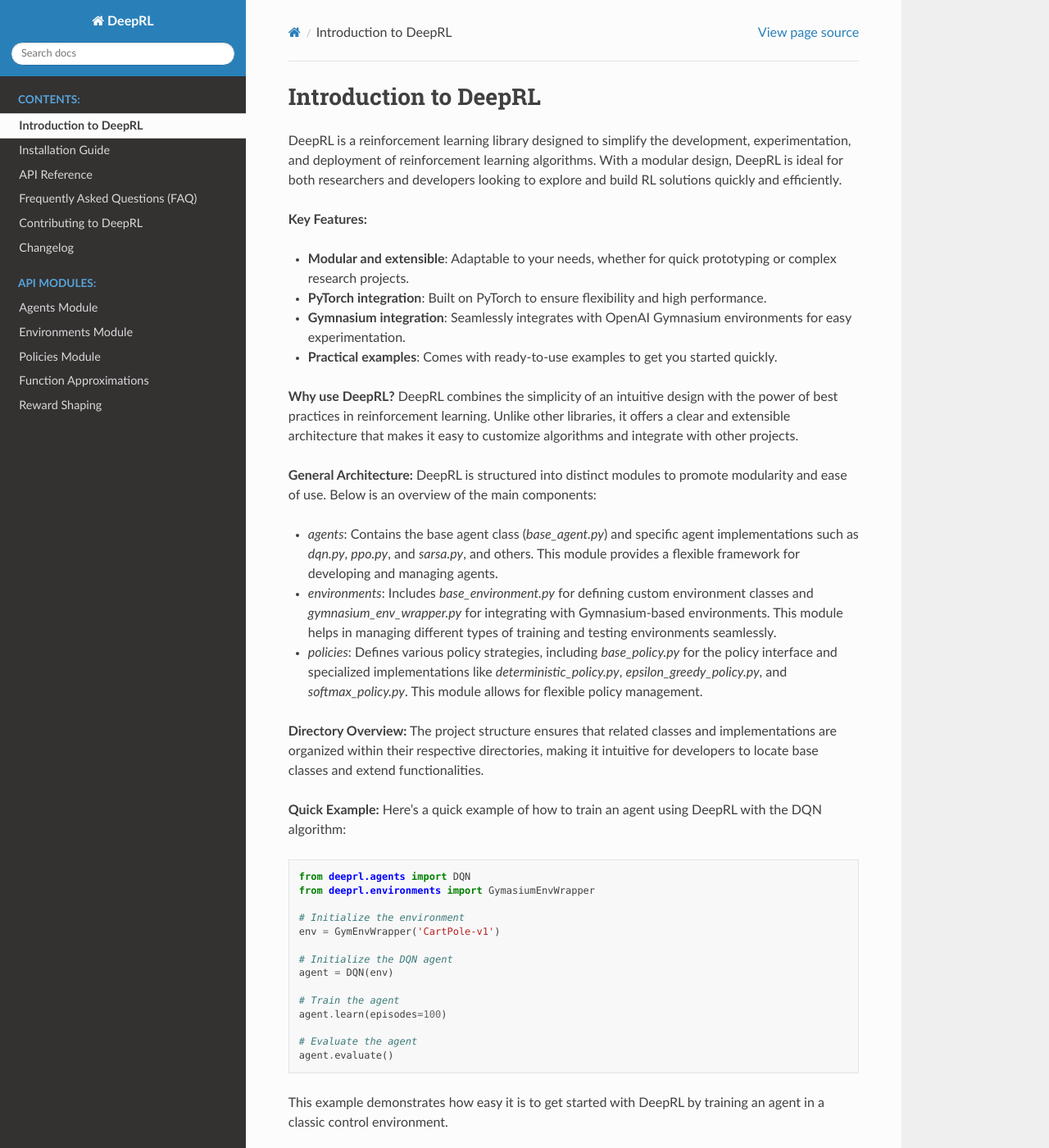
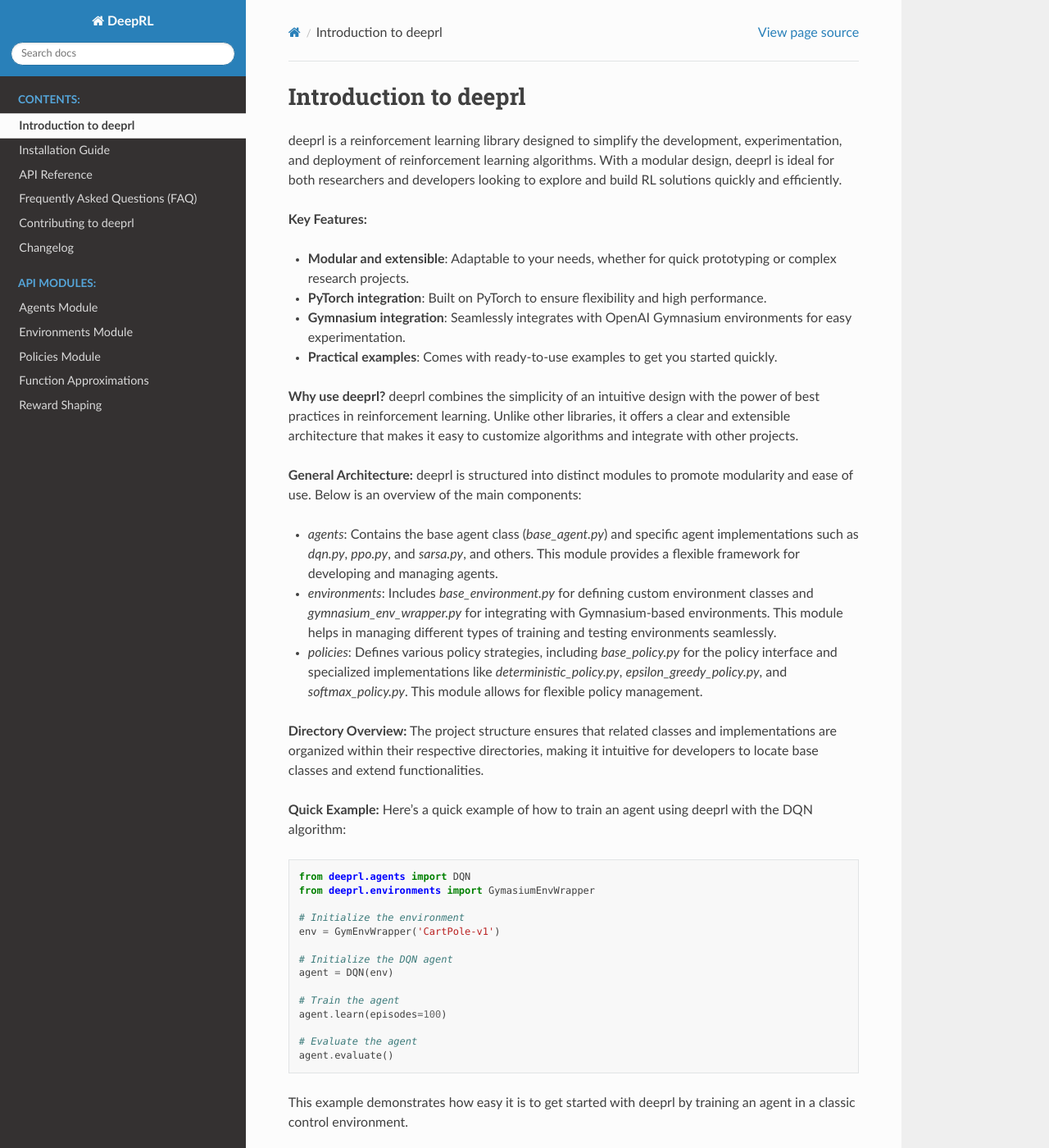
Before and after one commit to MaxGalindo150/deeprl, a Sphinx documentation site: the page built from docs/source/introduction.rst, in a window 1280 px wide and 1400 px high. Shown: the whole window at 82% size. Built offline with Sphinx 7.4.7 and the Read the Docs theme 3.1.0, drawn with Linux system fonts in a browser that asks for light colours; pages that are not in the unit, such as notebooks, are missing from menus; some of the changed text lies outside the part shown.

Commit message:
documentation

```diff
--- a/docs/source/introduction.rst
+++ b/docs/source/introduction.rst
@@ -1,7 +1,7 @@
-Introduction to DeepRL
+Introduction to deeprl
 ======================
 
-DeepRL is a reinforcement learning library designed to simplify the development, experimentation, and deployment of reinforcement learning algorithms. With a modular design, DeepRL is ideal for both researchers and developers looking to explore and build RL solutions quickly and efficiently.
+deeprl is a reinforcement learning library designed to simplify the development, experimentation, and deployment of reinforcement learning algorithms. With a modular design, deeprl is ideal for both researchers and developers looking to explore and build RL solutions quickly and efficiently.
 
 **Key Features:**
 
@@ -13,11 +13,11 @@
 
 - **Practical examples**: Comes with ready-to-use examples to get you started quickly.
 
-**Why use DeepRL?**
-DeepRL combines the simplicity of an intuitive design with the power of best practices in reinforcement learning. Unlike other libraries, it offers a clear and extensible architecture that makes it easy to customize algorithms and integrate with other projects.
+**Why use deeprl?**
+deeprl combines the simplicity of an intuitive design with the power of best practices in reinforcement learning. Unlike other libraries, it offers a clear and extensible architecture that makes it easy to customize algorithms and integrate with other projects.
 
 **General Architecture:**
-DeepRL is structured into distinct modules to promote modularity and ease of use. Below is an overview of the main components:
+deeprl is structured into distinct modules to promote modularity and ease of use. Below is an overview of the main components:
 
 - `agents`: Contains the base agent class (`base_agent.py`) and specific agent implementations such as `dqn.py`, `ppo.py`, and `sarsa.py`, and others. This module provides a flexible framework for developing and managing agents.
 
@@ -31,7 +31,7 @@
 
 
 **Quick Example:**
-Here's a quick example of how to train an agent using DeepRL with the DQN algorithm:
+Here's a quick example of how to train an agent using deeprl with the DQN algorithm:
 
 .. code-block:: python
 
@@ -50,7 +50,7 @@
     # Evaluate the agent
     agent.evaluate()
 
-This example demonstrates how easy it is to get started with DeepRL by training an agent in a classic control environment.
+This example demonstrates how easy it is to get started with deeprl by training an agent in a classic control environment.
 
 **Next Steps:**
-To learn more about how to install DeepRL and set up your development environment, check out the **Installation** section.
+To learn more about how to install deeprl and set up your development environment, check out the **Installation** section.
```
Also changed, not shown: README.md (+6 -6 lines), docs/source/contributing.rst (+4 -4 lines), docs/source/faq.rst (+8 -8 lines), docs/source/installation.rst (+11 -11 lines), objectives.md (+2 -2 lines), setup.py (+7 -7 lines).
